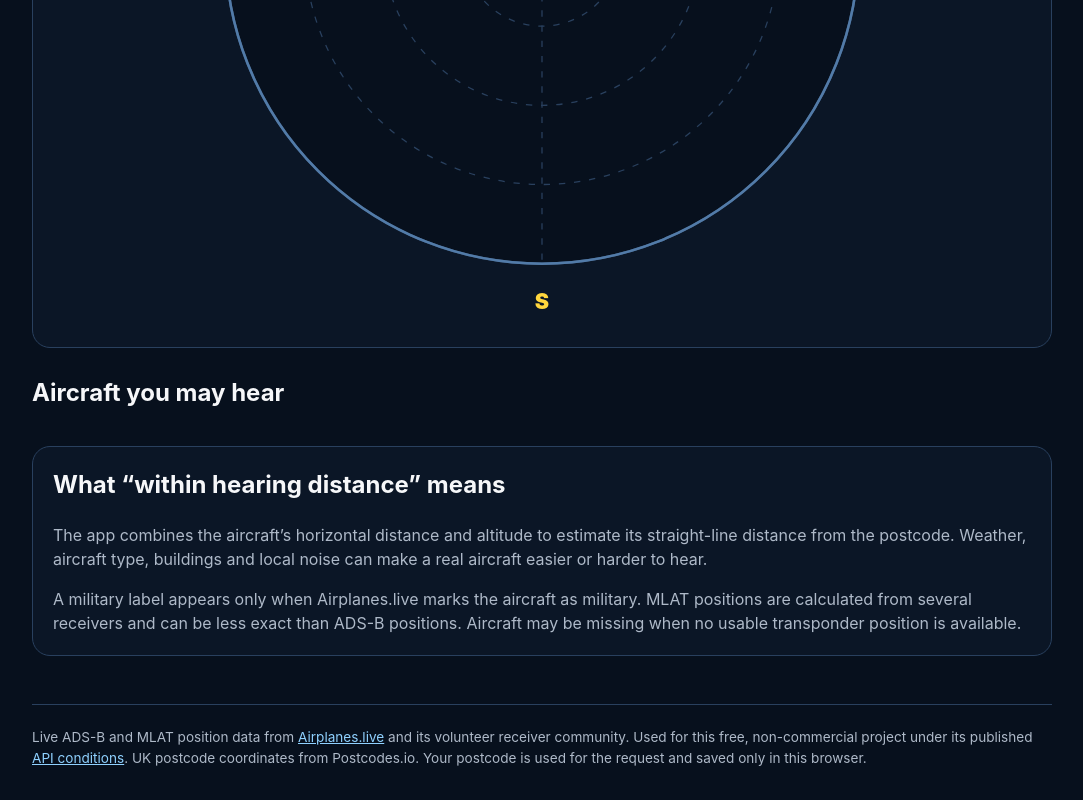
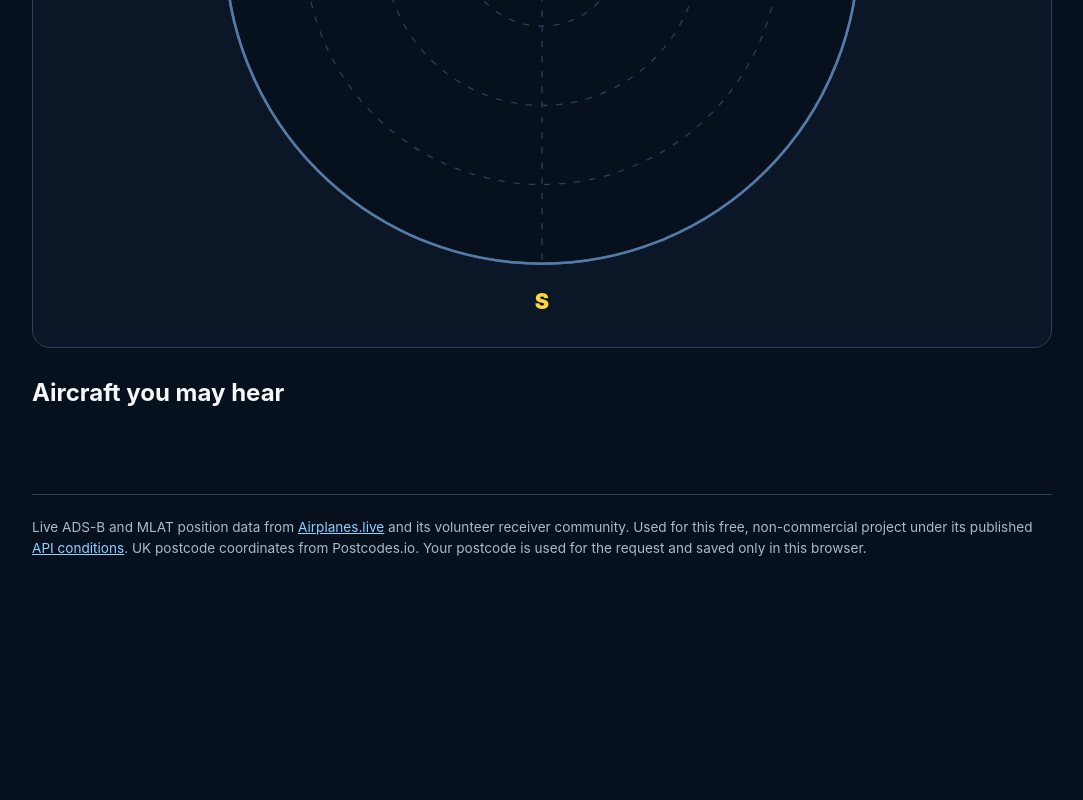
Before and after one commit to armpitpete/over-my-home, a website with bundled scripts: page index.html in a window 1280 px wide. Shown: the part 1149-1949 px from the top of the page, without its empty margins (98-1181 px from the left). After the commit the page ends 1739 px from the top, so only its background shows below. Built offline with nearby package versions, Linux system fonts and the light colour scheme.

Commit message:
Remove hearing distance explanation section

```diff
--- a/index.html
+++ b/index.html
@@ -132,20 +132,6 @@
 
         <div id="aircraft-list" class="aircraft-list"></div>
       </section>
-
-      <section class="explanation" aria-labelledby="how-heading">
-        <h2 id="how-heading">What “within hearing distance” means</h2>
-        <p>
-          The app combines the aircraft’s horizontal distance and altitude to estimate its
-          straight-line distance from the postcode. Weather, aircraft type, buildings and local
-          noise can make a real aircraft easier or harder to hear.
-        </p>
-        <p>
-          A military label appears only when Airplanes.live marks the aircraft as military.
-          MLAT positions are calculated from several receivers and can be less exact than ADS-B positions.
-          Aircraft may be missing when no usable transponder position is available.
-        </p>
-      </section>
     </main>
 
     <footer>
```
